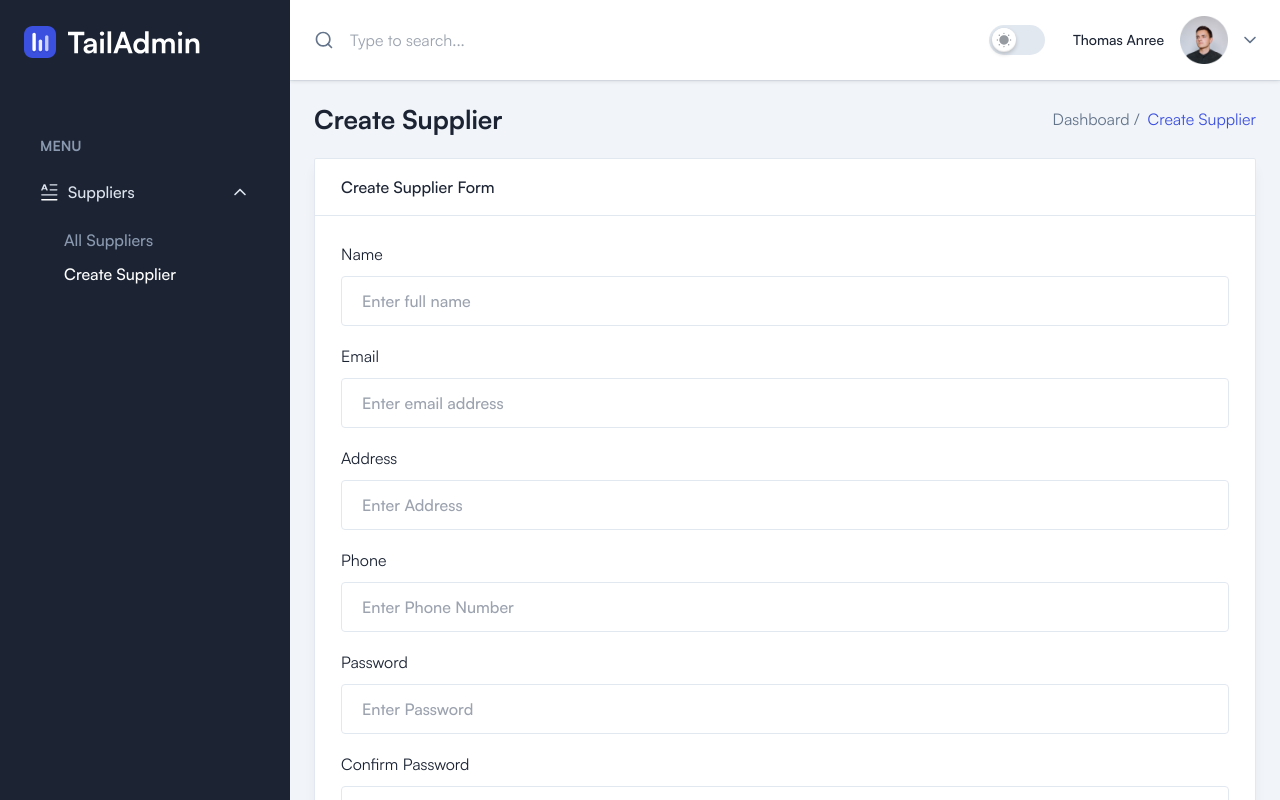
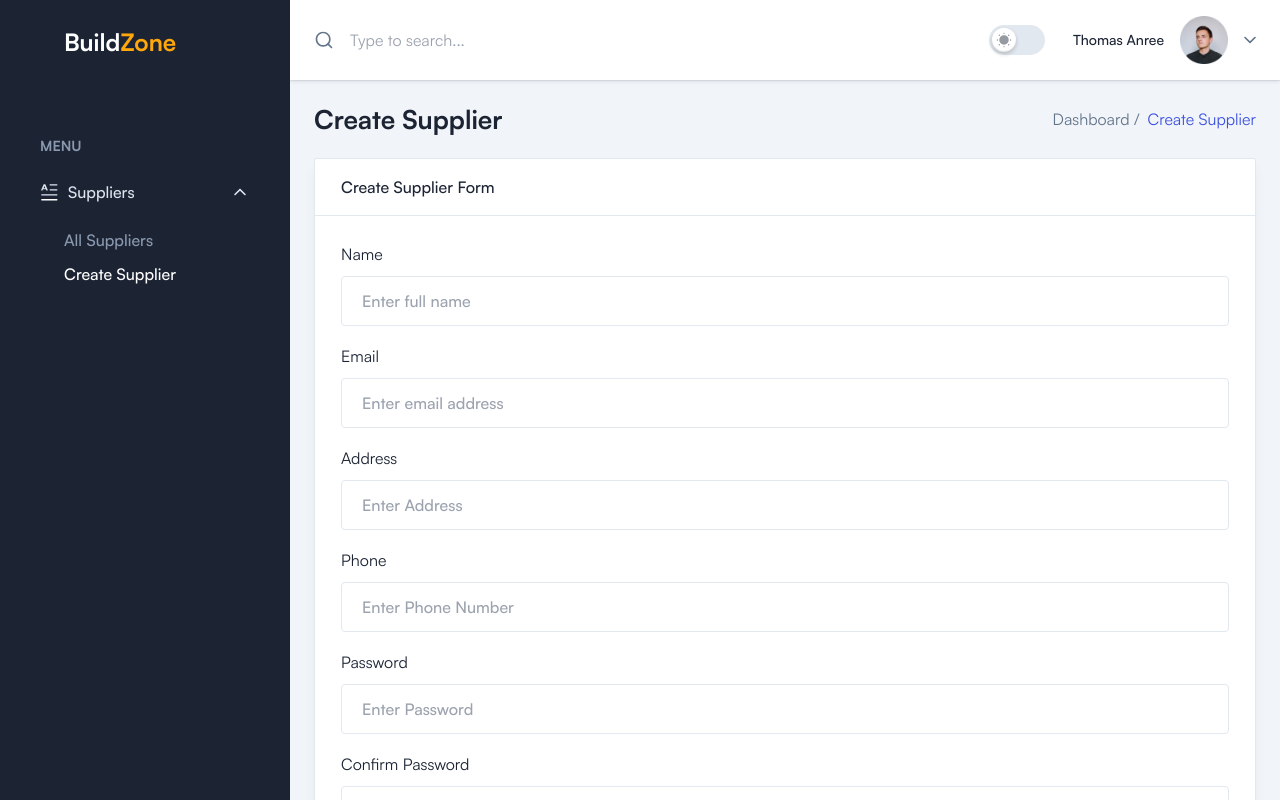
Before and after one commit to IT21251900/CSSE-Project, a React (Vite) app in the folder frontend/: page /supplier/create in a window 1280 px wide. Built offline with nearby package versions, Linux system fonts and the light colour scheme.

Commit message:
updated logo

```diff
--- a/frontend/src/components/Header.tsx
+++ b/frontend/src/components/Header.tsx
@@ -1,5 +1,4 @@
 import { Link } from 'react-router-dom';
-import Logo from '../images/logo/logo-icon.svg';
 import DarkModeSwitcher from './DarkModeSwitcher';
 import DropdownUser from './DropdownUser';
 
@@ -55,7 +54,9 @@ const Header = (props: {
           {/* <!-- Hamburger Toggle BTN --> */}
 
           <Link className="block flex-shrink-0 lg:hidden" to="/">
-            <img src={Logo} alt="Logo" />
+            <span className="text-2xl font-semibold text-black dark:text-white">
+              Build<span className="text-warning">Zone</span>
+            </span>
           </Link>
         </div>
 
--- a/frontend/src/components/Sidebar.tsx
+++ b/frontend/src/components/Sidebar.tsx
@@ -1,6 +1,5 @@
 import React, { useEffect, useRef, useState } from 'react';
 import { NavLink, useLocation } from 'react-router-dom';
-import Logo from '../images/logo/logo.svg';
 import SidebarLinkGroup from './SidebarLinkGroup';
 
 interface SidebarProps {
@@ -65,7 +64,9 @@ const Sidebar = ({ sidebarOpen, setSidebarOpen }: SidebarProps) => {
       {/* <!-- SIDEBAR HEADER --> */}
       <div className="flex items-center justify-between gap-2 px-6 py-5.5 lg:py-6.5">
         <NavLink to="/">
-          <img src={Logo} alt="Logo" />
+          <h1 className="text-2xl font-semibold text-white pl-10">
+            Build<span className="text-warning">Zone</span>
+          </h1>
         </NavLink>
 
         <button
```
